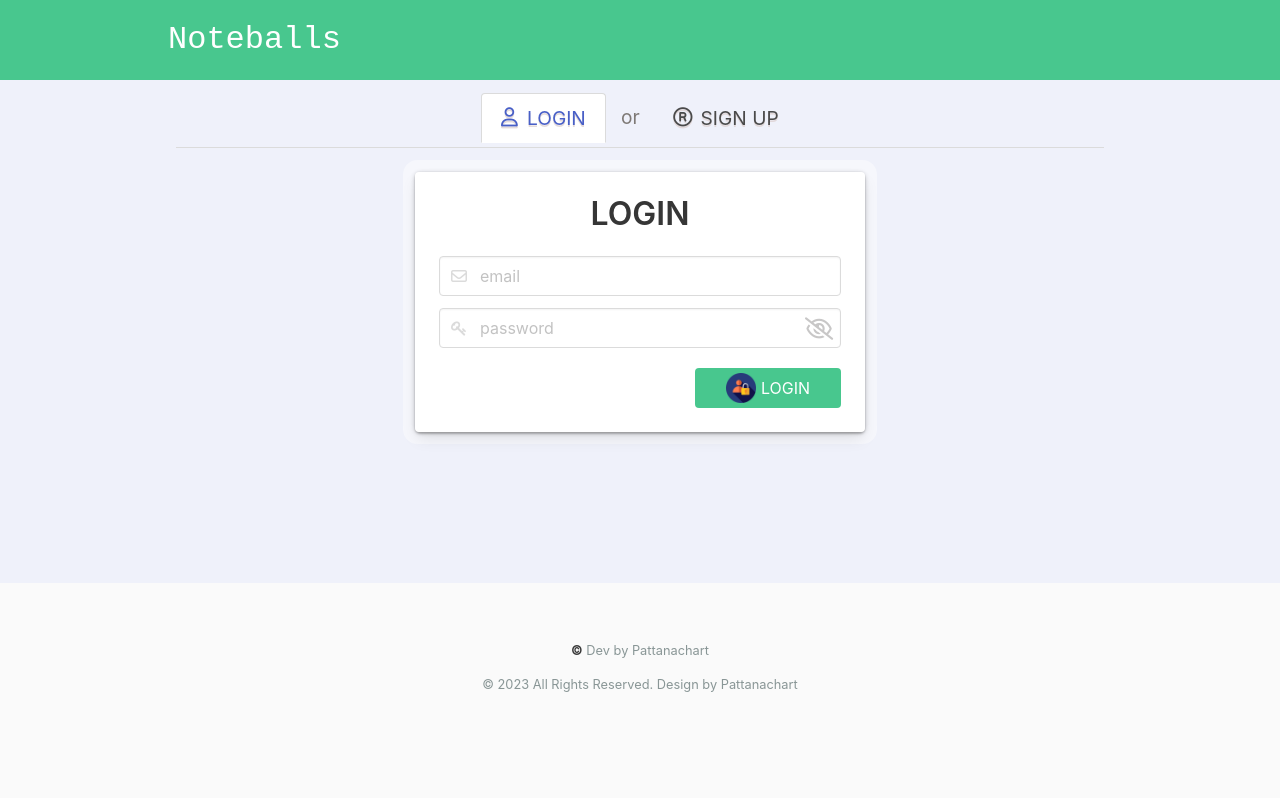
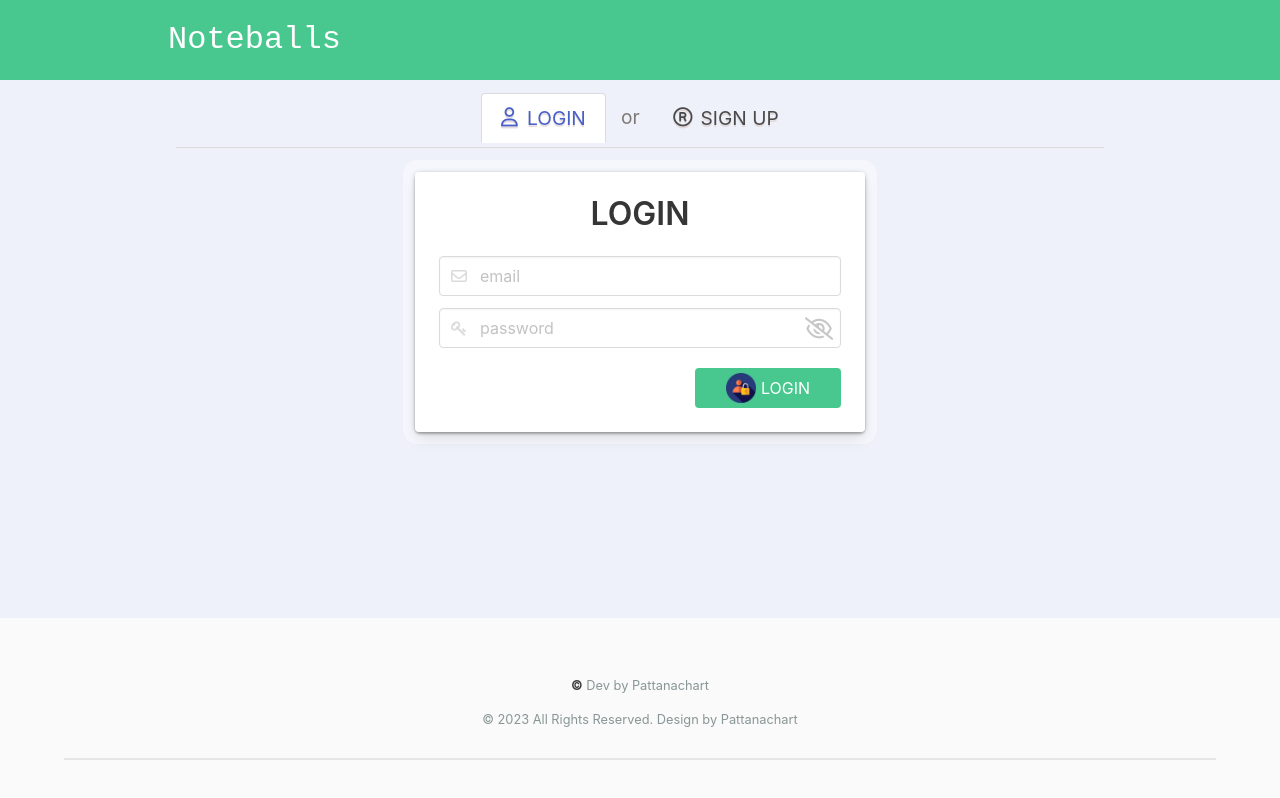
Before and after one commit to Pattanachart/noteball, a Vue app: page /#/auth in a window 1280 px wide. Built offline with nearby package versions, Linux system fonts and the light colour scheme; no server answers.

Commit message:
add footer

```diff
--- a/src/views/footer.vue
+++ b/src/views/footer.vue
@@ -4,6 +4,15 @@
             <h1> <span> <strong>©</strong> </span> Dev by Pattanachart </h1>
             <p>© 2023 All Rights Reserved. Design by Pattanachart</p>
             <!-- <p @click="showConfetti">AAAAA</p> -->
+
+            <div class="container">
+                <div class="d-flex">
+                    <div class="col-md-3 col-3">
+                        <hr>
+                    </div>
+                </div>
+
+            </div>
         </div>
     </div>
 </template>
@@ -22,6 +31,14 @@
 * {
     /* border: 1px solid black; */
 }
+hr{
+
+    border: 1.5px double rgb(211, 204, 204,0.4);
+    width: 100%;
+}
+.container{
+    margin-bottom: -5rem ;
+}
 .container-fluid{
     left: 0;
     bottom: 0;
@@ -31,16 +48,7 @@
     margin-top: 1.5em;
 
 }
-#footer {
-    /* position: absolute; */
-    /* left: 0;
-    bottom: 0;
-    width: 100%;
-    background-color: rgb(247, 241, 241);
-    text-align: center;
-    margin-top: 1.5em; */
 
-}
 
 h1,
 p {
@@ -57,11 +65,4 @@ p {
     }
 
 }
-/* @media screen and (max-width: 1000px) {
-
-    h1,
-    p {
-        font-size: 10px;
-    }
-}*/
 </style>
```
